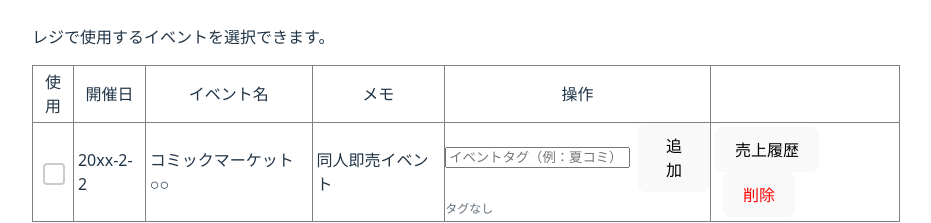
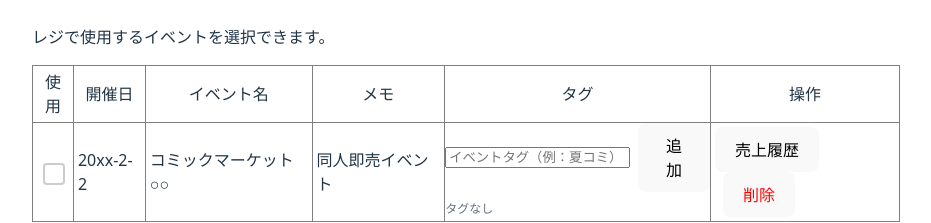
Before and after one commit to kei5o55/register, a React (Vite) app: page / in a window 1280 px wide. Both pictures are taken after a click on the button "イベント履歴". Shown: the part 289-512 px from the top of the page, without its empty margins (174-1105 px from the left). Built offline with nearby package versions, Linux system fonts and the light colour scheme.

Commit message:
EventlistScreen軽微な修正
イベントテーブルの表示を見やすくしました

```diff
--- a/src/components/EventListScreen.tsx
+++ b/src/components/EventListScreen.tsx
@@ -61,6 +61,7 @@ export function EventListScreen({
               <th>開催日</th>
               <th>イベント名</th>
               <th>メモ</th>
+              <th>タグ</th>
               <th>操作</th>
             </tr>
           </thead>
@@ -79,11 +80,6 @@ export function EventListScreen({
                 <td>{event.date}</td>
                 <td>
                   {event.name}
-                  {currentEventId === event.id && (
-                    <strong style={{ marginLeft: 8, color: "green" }}>
-                      （現在のイベント）
-                    </strong>
-                  )}
                 </td>
                 <td>{event.memo ?? "-"}</td>
                 <TagEditor
```
